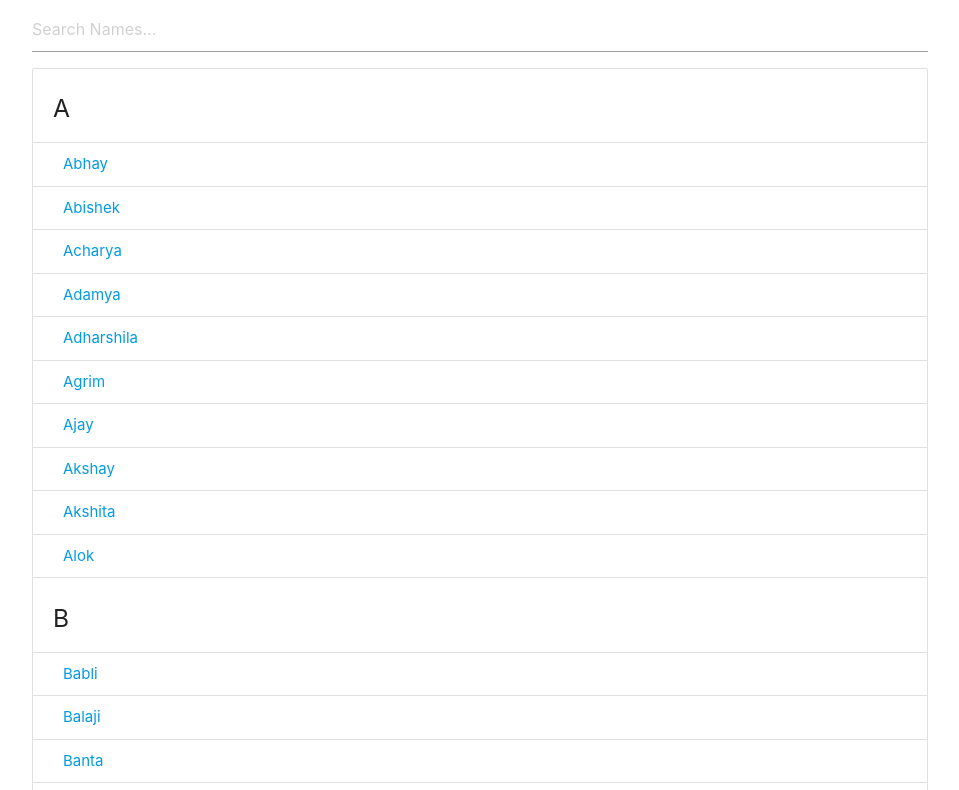
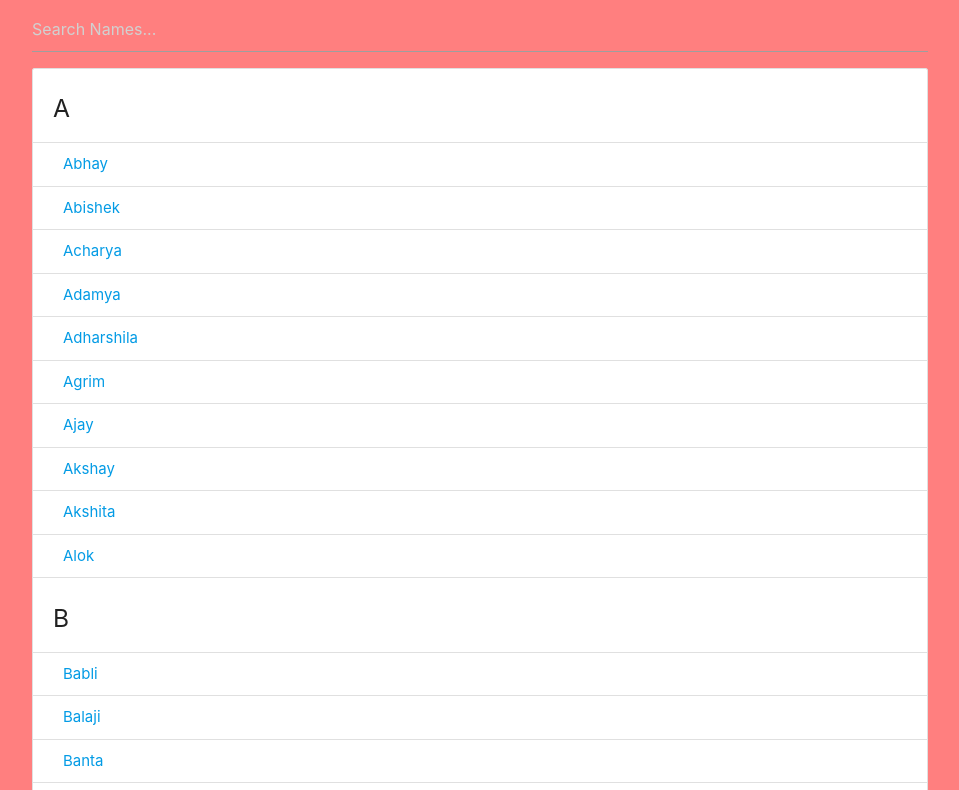
Before and after one commit to sahil-sood-0/FilterListJS, a plain HTML site: page index.html in a window 1280 px wide. Shown: the part 130-920 px from the top of the page, without its empty margins (160-1119 px from the left). Drawn offline with nearby package versions, Linux system fonts and the light colour scheme.

Commit message:
Update index.html

```diff
--- a/index.html
+++ b/index.html
@@ -116,6 +116,13 @@
         </ul>
     </div>
 
+    <style>
+        body{
+            background-color: rgba(255,0,0,0.5) ;
+        }
+
+    </style>
+
     <script>
         // Get input element
         let filterInput = document.getElementById('filterInput');
```
